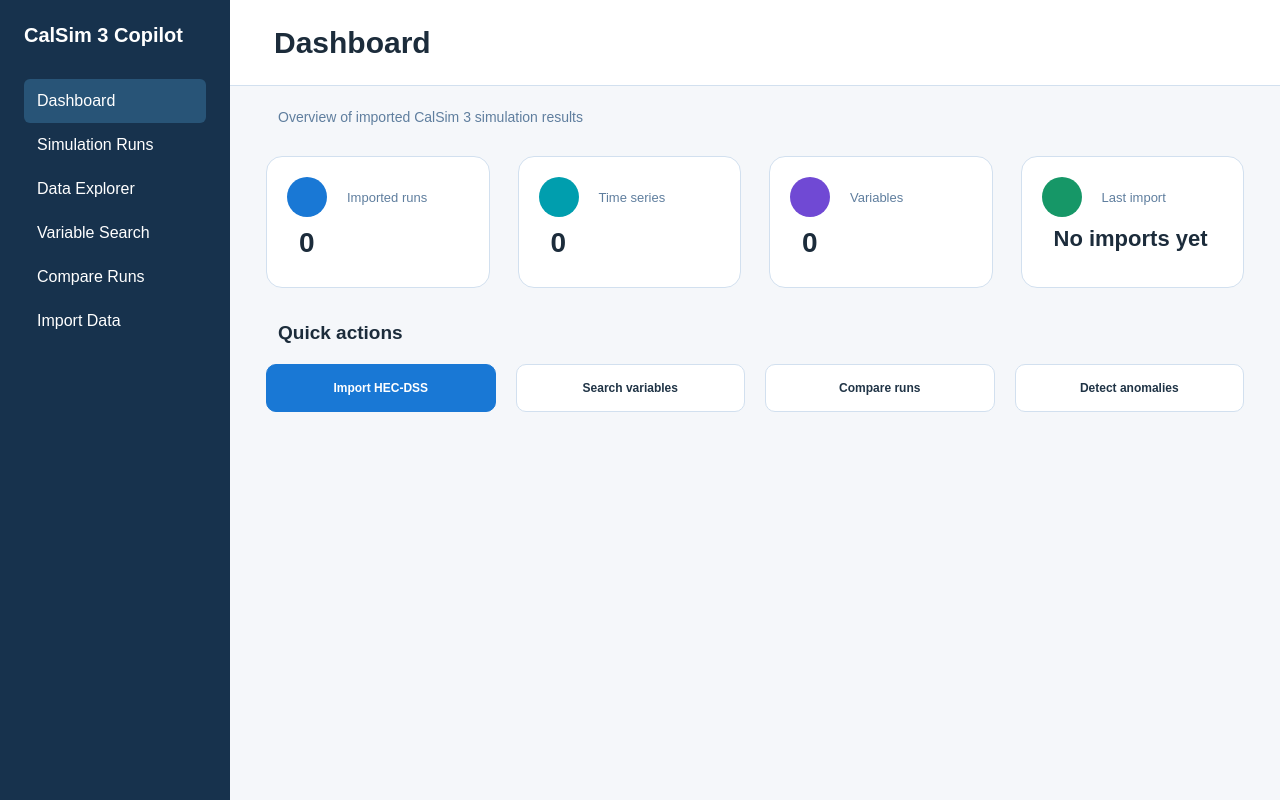
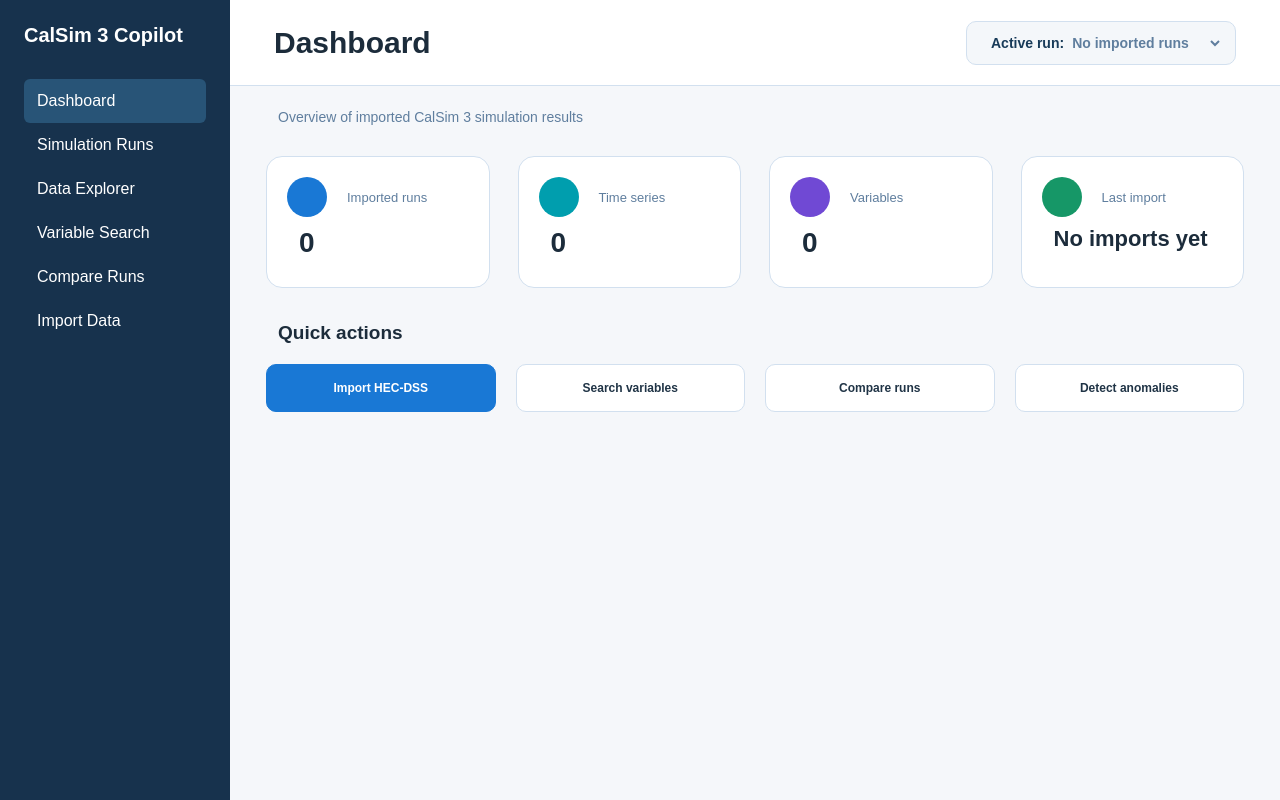
Before and after one commit to SantiagoAlvarado3377/calsim3, a React app in the folder frontend/: page / in a window 1280 px wide. Built offline with nearby package versions, Linux system fonts and the light colour scheme; the HTML template or start-up script is replaced by a standard one.

Commit message:
SCRUM-66 (67-70) Implement dashboard active simulation run selection

```diff
--- a/frontend/src/App.jsx
+++ b/frontend/src/App.jsx
@@ -55,8 +55,17 @@
     );
 }
 
-function PageContent({ currentPage, onNavigate }) {
-    if (currentPage === 'dashboard') return <Dashboard onNavigate={onNavigate} />;
+function PageContent({ currentPage, onNavigate, importedRuns, activeRunId, onActiveRunChange }) {
+    if (currentPage === 'dashboard') {
+        return (
+            <Dashboard
+                onNavigate={onNavigate}
+                runs={importedRuns}
+                activeRunId={activeRunId}
+                onActiveRunChange={onActiveRunChange}
+            />
+        );
+    }
     if (currentPage === 'simulation-runs') return <SimulationRuns />;
     if (currentPage === 'data-explorer') return <DataExplorer />;
     if (currentPage === 'compare-runs') return <CompareRuns />;
@@ -66,13 +75,25 @@
     return <DestinationPage title={destinations[currentPage]} onNavigate={onNavigate} />;
 }
 
-function App() {
+function App({ importedRuns = [] }) {
     const [currentPage, setCurrentPage] = useState('dashboard');
+    // Keep the selection above the pages so navigation doesn't reset it.
+    // Imported-run storage can supply importedRuns when it is connected.
+    const [selectedRunId, setSelectedRunId] = useState('');
+    const activeRunId = importedRuns.some(run => run.id === selectedRunId)
+        ? selectedRunId
+        : importedRuns[0]?.id ?? '';
 
     return (
         <div className={`app-layout app-layout--${currentPage}`}>
             <Sidebar currentPage={currentPage} onNavigate={setCurrentPage} />
-            <PageContent currentPage={currentPage} onNavigate={setCurrentPage} />
+            <PageContent
+                currentPage={currentPage}
+                onNavigate={setCurrentPage}
+                importedRuns={importedRuns}
+                activeRunId={activeRunId}
+                onActiveRunChange={setSelectedRunId}
+            />
         </div>
     );
 }
--- a/frontend/src/pages/Dashboard.css
+++ b/frontend/src/pages/Dashboard.css
@@ -7,6 +7,9 @@
   min-height: 86px;
   display: flex;
   align-items: center;
+  justify-content: space-between;
+  flex-wrap: wrap;
+  gap: 20px;
   padding: 20px 44px;
   background: #fff;
   border-bottom: 1px solid #d2e0ef;
@@ -16,6 +19,53 @@
   margin: 0;
   font-size: 30px;
   color: #1c2c3b;
+}
+
+.dashboard-active-run {
+  display: flex;
+  align-items: center;
+  gap: 4px;
+  width: 270px;
+  max-width: 100%;
+  min-height: 44px;
+  padding: 0 12px 0 24px;
+  border: 1px solid #d2e0ef;
+  border-radius: 10px;
+  background: #f4f7fa;
+  color: #183b59;
+  font-size: 14px;
+  font-weight: 600;
+}
+
+.dashboard-active-run span {
+  flex-shrink: 0;
+}
+
+.dashboard-active-run select {
+  flex: 1;
+  min-width: 0;
+  min-height: 42px;
+  border: 0;
+  background: transparent;
+  color: inherit;
+  font: inherit;
+  text-overflow: ellipsis;
+  cursor: pointer;
+}
+
+.dashboard-active-run select:disabled {
+  color: #5f7e9e;
+  opacity: 1;
+  cursor: default;
+}
+
+.dashboard-active-run:focus-within {
+  outline: 3px solid #009eae;
+  outline-offset: 3px;
+}
+
+.dashboard-active-run select:focus-visible {
+  outline: none;
 }
 
 .dashboard-content {
--- a/frontend/src/pages/Dashboard.jsx
+++ b/frontend/src/pages/Dashboard.jsx
@@ -15,7 +15,7 @@
   { label: 'Detect anomalies', destination: 'anomaly-detection' },
 ];
 
-function Dashboard({ summary = emptySummary, onNavigate }) {
+function Dashboard({ summary = emptySummary, onNavigate, runs = [], activeRunId = '', onActiveRunChange }) {
   const formatCount = value => new Intl.NumberFormat().format(value);
   const lastImport = summary.lastImport
     ? new Intl.DateTimeFormat(undefined, { dateStyle: 'medium' }).format(new Date(summary.lastImport))
@@ -31,6 +31,20 @@
     <main className="dashboard" aria-labelledby="dashboard-title">
       <header className="dashboard-header">
         <h1 id="dashboard-title">Dashboard</h1>
+        <label className="dashboard-active-run" htmlFor="dashboard-active-run">
+          <span>Active run:</span>
+          <select
+            id="dashboard-active-run"
+            value={activeRunId}
+            title={runs.find(run => run.id === activeRunId)?.name ?? 'No imported runs'}
+            disabled={runs.length === 0}
+            onChange={event => onActiveRunChange(event.target.value)}
+          >
+            {runs.length === 0
+              ? <option value="">No imported runs</option>
+              : runs.map(run => <option key={run.id} value={run.id}>{run.name}</option>)}
+          </select>
+        </label>
       </header>
       <div className="dashboard-content">
         <p className="dashboard-subtitle">Overview of imported CalSim 3 simulation results</p>
```
